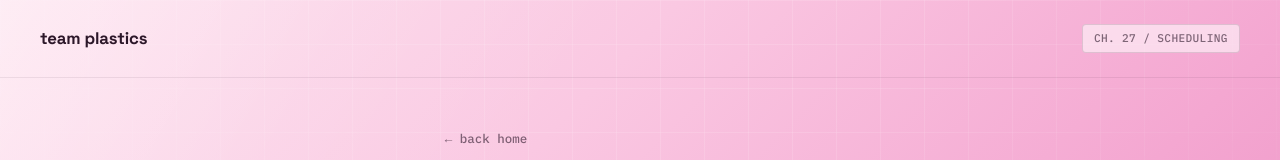
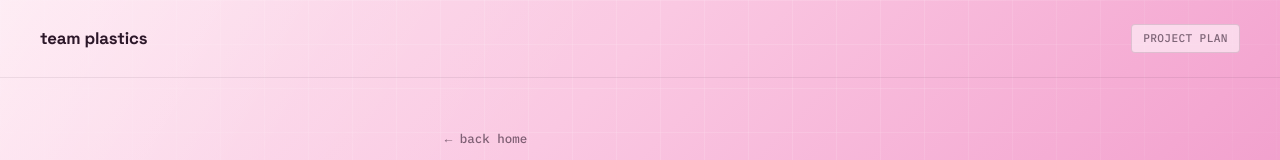
Before and after one commit to cs191-teamplastics-blog/cs191-teamplastics-blog.github.io, a plain HTML site: page projectplan.html in a window 1280 px wide. Shown: the top 160 px of the page. Drawn offline with Linux system fonts and the light colour scheme.

Commit message:
Update projectplan.html

```diff
--- a/projectplan.html
+++ b/projectplan.html
@@ -15,7 +15,7 @@
     <div class="nav-brand">
       <span class="team-name">team plastics</span>
     </div>
-    <span class="course-tag">CH. 27 / SCHEDULING</span>
+    <span class="course-tag">PROJECT PLAN</span>
   </nav>
 
   <main class="article">
```
